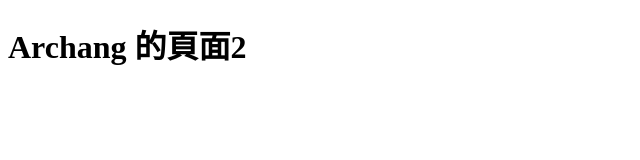
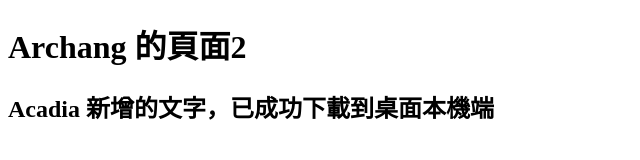
Before and after one commit to kochang66/blog-boilerplate, a plain HTML site: page archang.html in a window 1280 px wide. Shown: the whole page, without its empty margins (0-640 px from the left). Drawn offline with Linux system fonts and the light colour scheme.

Commit message:
change-acadia-words

```diff
--- a/archang.html
+++ b/archang.html
@@ -7,5 +7,6 @@
 </head>
 <body>
     <h1>Archang 的頁面2</h1>
+    <h2>Acadia 新增的文字，已成功下載到桌面本機端</h2>
 </body>
 </html>
```
